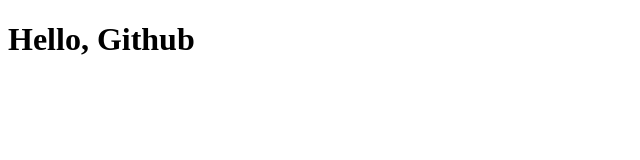
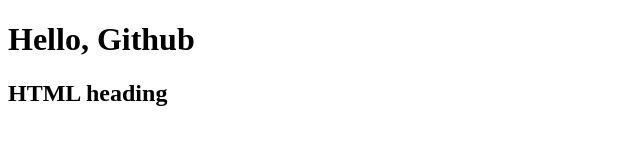
Before and after one commit to giri127/dev, a plain HTML site: page WebContent/index.html in a window 1280 px wide. Shown: the whole page, without its empty margins (0-640 px from the left). Drawn offline with Linux system fonts and the light colour scheme.

Commit message:
More changes to index.html

```diff
--- a/WebContent/index.html
+++ b/WebContent/index.html
@@ -6,5 +6,6 @@
 </head>
 <body>
 	<h1>Hello, Github</h1>
+	<h2>HTML heading</h2>
 </body>
 </html>
```
